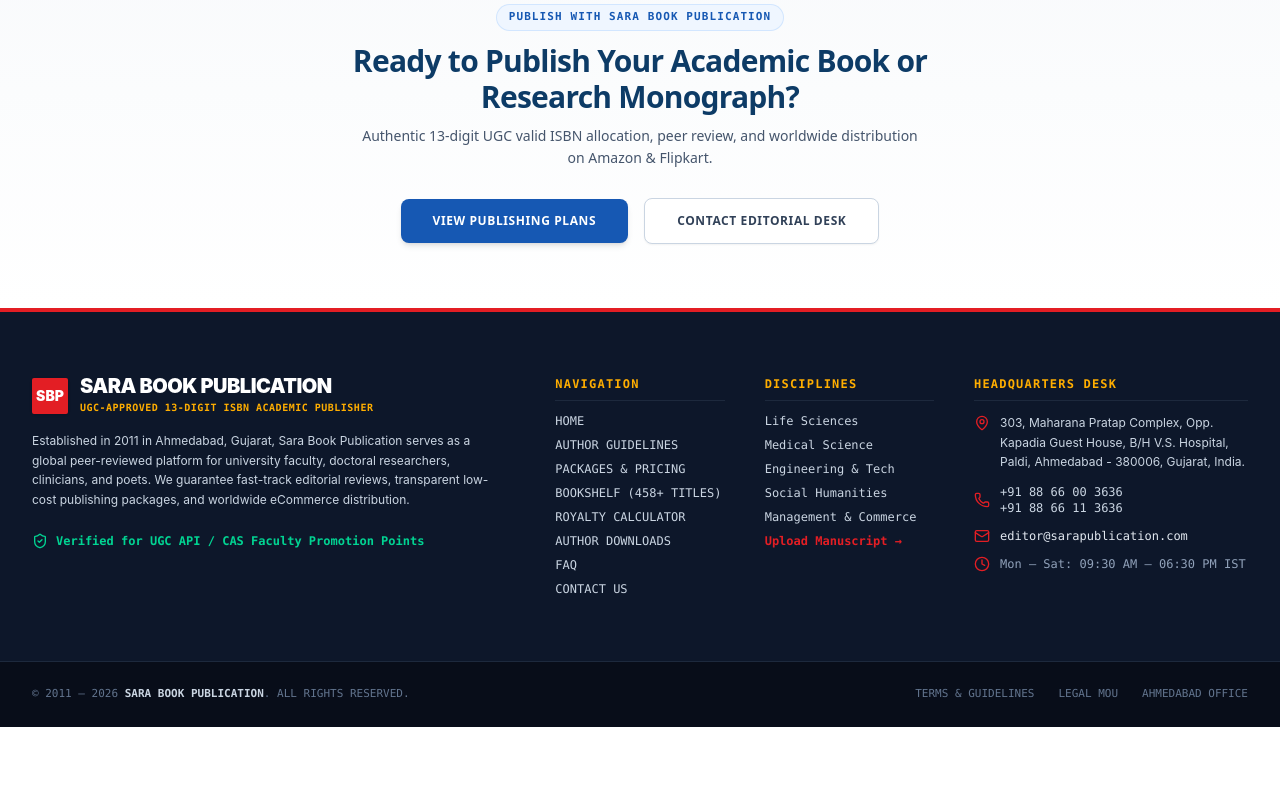
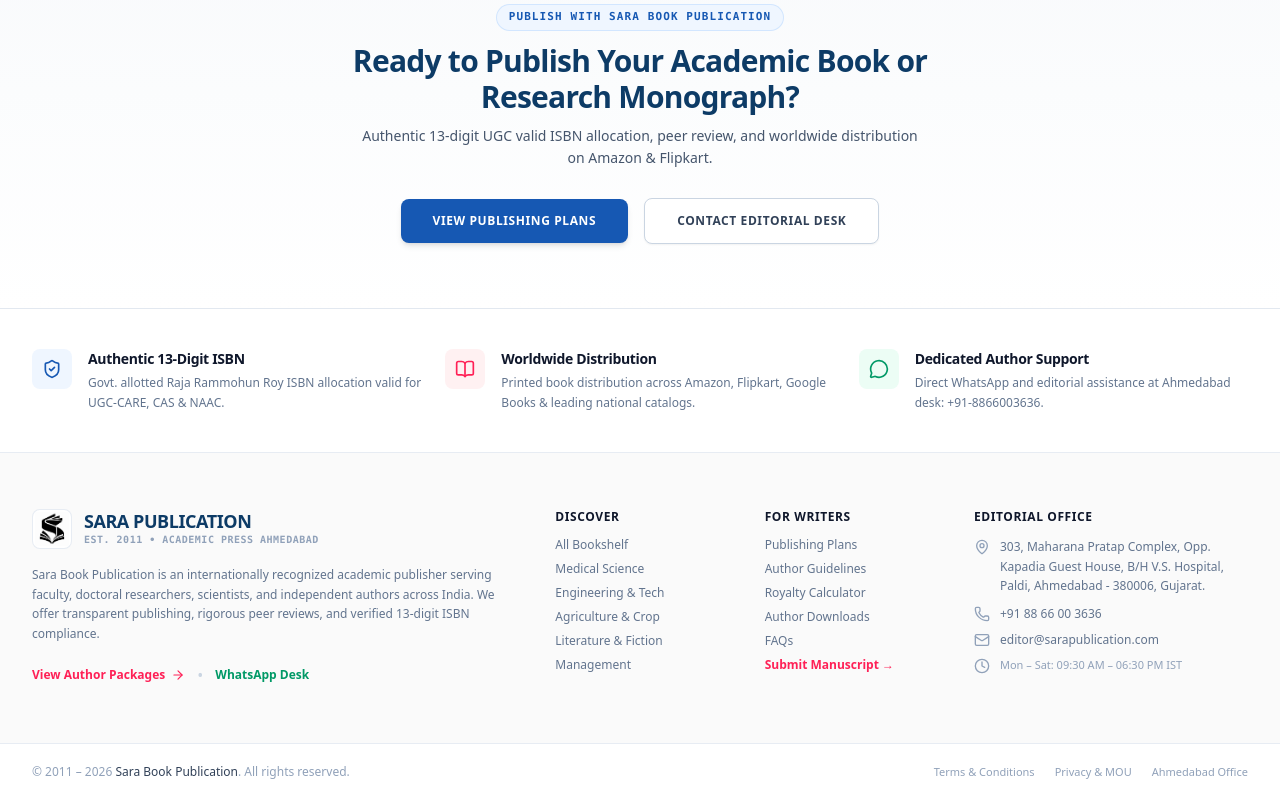
Before and after one commit to checkingm13-cell/sara-book, a Next.js app: page / in a window 1280 px wide. Shown: the part 2283-3083 px from the top of the page. Before the commit the page ends 3010 px from the top, so only its background shows below. Built offline with nearby package versions, Linux system fonts and the light colour scheme.

Commit message:
feat: redesign footer to match clean Notion Press aesthetic and brand logo

```diff
--- a/src/components/SaraFooter.tsx
+++ b/src/components/SaraFooter.tsx
@@ -1,133 +1,193 @@
 import Link from "next/link";
-import { Mail, Phone, MapPin, Clock, BookOpen, ShieldCheck } from "lucide-react";
+import Image from "next/image";
+import { Mail, Phone, MapPin, Clock, ShieldCheck, ArrowRight, BookOpen, MessageCircle } from "lucide-react";
 
 export default function SaraFooter() {
   const currentYear = new Date().getFullYear();
 
   return (
-    <footer className="w-full bg-[#0d172a] text-slate-400 border-t-4 border-[#e31e24]">
-      {/* Upper Main Footer Grid */}
-      <div className="max-w-[1440px] mx-auto px-4 sm:px-6 lg:px-8 py-16">
-        <div className="grid grid-cols-1 md:grid-cols-2 lg:grid-cols-12 gap-10">
+    <footer className="w-full bg-[#FAFAFA] border-t border-slate-200 text-slate-600 font-sans">
 
-          {/* Col 1: Identity & Editorial Philosophy (5 cols) */}
-          <div className="lg:col-span-5 space-y-4">
-            <div className="flex items-center gap-3">
-              <div className="w-9 h-9 bg-[#e31e24] text-white font-black text-sm flex items-center justify-center rounded-xs shadow-sm">
-                SBP
-              </div>
-              <div>
-                <span className="text-xl font-black text-white tracking-tight uppercase block leading-none">
-                  SARA BOOK PUBLICATION
-                </span>
-                <span className="text-[10px] font-mono font-bold text-[#ffae00] uppercase tracking-wider block mt-1">
-                  UGC-Approved 13-Digit ISBN Academic Publisher
-                </span>
-              </div>
+      {/* ─────────────────────────────────────────────────────────────
+          1. PRE-FOOTER QUICK VALUE STRIP (Matches Notion Press Aesthetics)
+         ───────────────────────────────────────────────────────────── */}
+      <div className="border-b border-slate-200/80 bg-white">
+        <div className="max-w-[1440px] mx-auto px-4 sm:px-6 lg:px-8 py-8 sm:py-10 grid grid-cols-1 md:grid-cols-3 gap-6">
+          <div className="flex items-start gap-4">
+            <div className="w-10 h-10 rounded-lg bg-blue-50 text-[#1658b3] flex items-center justify-center shrink-0">
+              <ShieldCheck className="w-5 h-5" />
             </div>
-
-            <p className="text-xs text-slate-300 leading-relaxed pr-6">
-              Established in 2011 in Ahmedabad, Gujarat, Sara Book Publication serves as a global peer-reviewed platform for university faculty, doctoral researchers, clinicians, and poets. We guarantee fast-track editorial reviews, transparent low-cost publishing packages, and worldwide eCommerce distribution.
-            </p>
-
-            <div className="pt-2 flex items-center gap-2 text-xs font-mono text-emerald-400 font-semibold">
-              <ShieldCheck className="w-4 h-4 text-emerald-400 shrink-0" />
-              <span>Verified for UGC API / CAS Faculty Promotion Points</span>
+            <div>
+              <h4 className="text-sm font-bold text-slate-900 tracking-tight">Authentic 13-Digit ISBN</h4>
+              <p className="text-xs text-slate-500 mt-1 leading-relaxed">
+                Govt. allotted Raja Rammohun Roy ISBN allocation valid for UGC-CARE, CAS & NAAC.
+              </p>
             </div>
           </div>
 
-          {/* Col 2: Quick Links & Navigation (2 cols) */}
+          <div className="flex items-start gap-4">
+            <div className="w-10 h-10 rounded-lg bg-rose-50 text-rose-500 flex items-center justify-center shrink-0">
+              <BookOpen className="w-5 h-5" />
+            </div>
+            <div>
+              <h4 className="text-sm font-bold text-slate-900 tracking-tight">Worldwide Distribution</h4>
+              <p className="text-xs text-slate-500 mt-1 leading-relaxed">
+                Printed book distribution across Amazon, Flipkart, Google Books & leading national catalogs.
+              </p>
+            </div>
+          </div>
+
+          <div className="flex items-start gap-4">
+            <div className="w-10 h-10 rounded-lg bg-emerald-50 text-emerald-600 flex items-center justify-center shrink-0">
+              <MessageCircle className="w-5 h-5" />
+            </div>
+            <div>
+              <h4 className="text-sm font-bold text-slate-900 tracking-tight">Dedicated Author Support</h4>
+              <p className="text-xs text-slate-500 mt-1 leading-relaxed">
+                Direct WhatsApp and editorial assistance at Ahmedabad desk: +91-8866003636.
+              </p>
+            </div>
+          </div>
+        </div>
+      </div>
+
+      {/* ─────────────────────────────────────────────────────────────
+          2. MAIN FOOTER CONTENT GRID (Clean White/Soft-Slate Notion Style)
+         ───────────────────────────────────────────────────────────── */}
+      <div className="max-w-[1440px] mx-auto px-4 sm:px-6 lg:px-8 py-12 sm:py-14">
+        <div className="grid grid-cols-1 md:grid-cols-2 lg:grid-cols-12 gap-8 lg:gap-10">
+
+          {/* Col 1: Brand & Editorial Identity (5 cols) */}
+          <div className="lg:col-span-5 space-y-4">
+            <Link href="/" className="flex items-center gap-3 group inline-flex">
+              <div className="relative w-10 h-10 rounded-lg overflow-hidden flex items-center justify-center bg-white border border-slate-200/80 p-0.5">
+                <Image
+                  src="/branding/sara-logo.png"
+                  alt="Sara Book Publication"
+                  width={40}
+                  height={40}
+                  className="object-contain w-full h-full"
+                />
+              </div>
+              <div>
+                <span className="text-lg font-black text-[#0D3B66] tracking-tight uppercase leading-none block font-sans">
+                  SARA PUBLICATION
+                </span>
+                <span className="text-[10px] font-mono tracking-wider text-slate-400 uppercase font-semibold block mt-0.5">
+                  EST. 2011 • ACADEMIC PRESS AHMEDABAD
+                </span>
+              </div>
+            </Link>
+
+            <p className="text-xs text-slate-500 leading-relaxed pr-4">
+              Sara Book Publication is an internationally recognized academic publisher serving faculty, doctoral researchers, scientists, and independent authors across India. We offer transparent publishing, rigorous peer reviews, and verified 13-digit ISBN compliance.
+            </p>
+
+            <div className="pt-1 flex items-center gap-3">
+              <Link
+                href="/packages"
+                className="inline-flex items-center gap-1.5 text-xs font-bold text-rose-500 hover:text-rose-600 transition"
+              >
+                <span>View Author Packages</span>
+                <ArrowRight className="w-3.5 h-3.5" />
+              </Link>
+              <span className="text-slate-300">•</span>
+              <a
+                href="https://wa.me/918866003636?text=Hello%20Sara%20Book%20Publication"
+                target="_blank"
+                rel="noreferrer"
+                className="text-xs font-semibold text-emerald-600 hover:text-emerald-700 transition"
+              >
+                WhatsApp Desk
+              </a>
+            </div>
+          </div>
+
+          {/* Col 2: Discover & Read (2 cols) */}
           <div className="lg:col-span-2 space-y-3">
-            <h3 className="text-xs font-mono font-bold uppercase tracking-widest text-[#ffae00] border-b border-slate-800 pb-2">
-              Navigation
-            </h3>
-            <ul className="space-y-2 text-xs font-mono uppercase text-slate-300">
+            <h4 className="text-xs font-bold uppercase tracking-wider text-slate-900">
+              Discover
+            </h4>
+            <ul className="space-y-2 text-xs text-slate-500">
               <li>
-                <Link href="/" className="hover:text-white hover:underline transition">Home</Link>
+                <Link href="/bookshelf" className="hover:text-rose-500 transition">All Bookshelf</Link>
               </li>
               <li>
-                <Link href="/author-guidelines" className="hover:text-white hover:underline transition">Author Guidelines</Link>
+                <Link href="/bookshelf?q=Medical" className="hover:text-rose-500 transition">Medical Science</Link>
               </li>
               <li>
-                <Link href="/packages" className="hover:text-white hover:underline transition">Packages & Pricing</Link>
+                <Link href="/bookshelf?q=Engineering" className="hover:text-rose-500 transition">Engineering & Tech</Link>
               </li>
               <li>
-                <Link href="/bookshelf" className="hover:text-white hover:underline transition">Bookshelf (458+ Titles)</Link>
+                <Link href="/bookshelf?q=Agriculture" className="hover:text-rose-500 transition">Agriculture & Crop</Link>
               </li>
               <li>
-                <Link href="/calculator" className="hover:text-white hover:underline transition">Royalty Calculator</Link>
+                <Link href="/bookshelf?q=Literature" className="hover:text-rose-500 transition">Literature & Fiction</Link>
               </li>
               <li>
-                <Link href="/download" className="hover:text-white hover:underline transition">Author Downloads</Link>
-              </li>
-              <li>
-                <Link href="/faq" className="hover:text-white hover:underline transition">FAQ</Link>
-              </li>
-              <li>
-                <Link href="/contact" className="hover:text-white hover:underline transition">Contact Us</Link>
+                <Link href="/bookshelf?q=Management" className="hover:text-rose-500 transition">Management</Link>
               </li>
             </ul>
           </div>
 
-          {/* Col 3: Academic Disciplines (2 cols) */}
+          {/* Col 3: For Authors & Writers (2 cols) */}
           <div className="lg:col-span-2 space-y-3">
-            <h3 className="text-xs font-mono font-bold uppercase tracking-widest text-[#ffae00] border-b border-slate-800 pb-2">
-              Disciplines
-            </h3>
-            <ul className="space-y-2 text-xs text-slate-300 font-mono">
+            <h4 className="text-xs font-bold uppercase tracking-wider text-slate-900">
+              For Writers
+            </h4>
+            <ul className="space-y-2 text-xs text-slate-500">
               <li>
-                <Link href="/bookshelf" className="hover:text-white transition">Life Sciences</Link>
+                <Link href="/packages" className="hover:text-rose-500 transition">Publishing Plans</Link>
               </li>
               <li>
-                <Link href="/bookshelf" className="hover:text-white transition">Medical Science</Link>
+                <Link href="/author-guidelines" className="hover:text-rose-500 transition">Author Guidelines</Link>
               </li>
               <li>
-                <Link href="/bookshelf" className="hover:text-white transition">Engineering & Tech</Link>
+                <Link href="/calculator" className="hover:text-rose-500 transition">Royalty Calculator</Link>
               </li>
               <li>
-                <Link href="/bookshelf" className="hover:text-white transition">Social Humanities</Link>
+                <Link href="/download" className="hover:text-rose-500 transition">Author Downloads</Link>
               </li>
               <li>
-                <Link href="/bookshelf" className="hover:text-white transition">Management & Commerce</Link>
+                <Link href="/faq" className="hover:text-rose-500 transition">FAQs</Link>
               </li>
               <li>
-                <Link href="/publish" className="hover:text-white transition text-[#e31e24] font-bold">Upload Manuscript &rarr;</Link>
+                <Link href="/publish" className="hover:text-rose-500 font-semibold text-rose-500 transition">Submit Manuscript &rarr;</Link>
               </li>
             </ul>
           </div>
 
           {/* Col 4: Registered Office & Contacts (3 cols) */}
           <div className="lg:col-span-3 space-y-3">
-            <h3 className="text-xs font-mono font-bold uppercase tracking-widest text-[#ffae00] border-b border-slate-800 pb-2">
-              Headquarters Desk
-            </h3>
+            <h4 className="text-xs font-bold uppercase tracking-wider text-slate-900">
+              Editorial Office
+            </h4>
 
-            <div className="space-y-3 text-xs text-slate-300">
+            <div className="space-y-2.5 text-xs text-slate-500">
               <div className="flex items-start gap-2.5">
-                <MapPin className="w-4 h-4 text-[#e31e24] shrink-0 mt-0.5" />
+                <MapPin className="w-4 h-4 text-slate-400 shrink-0 mt-0.5" />
                 <address className="not-italic leading-relaxed">
-                  303, Maharana Pratap Complex, Opp. Kapadia Guest House, B/H V.S. Hospital, Paldi, Ahmedabad - 380006, Gujarat, India.
+                  303, Maharana Pratap Complex, Opp. Kapadia Guest House, B/H V.S. Hospital, Paldi, Ahmedabad - 380006, Gujarat.
                 </address>
               </div>
 
               <div className="flex items-center gap-2.5">
-                <Phone className="w-4 h-4 text-[#e31e24] shrink-0" />
-                <div className="font-mono">
-                  <a href="tel:+918866003636" className="hover:text-white block">+91 88 66 00 3636</a>
-                  <a href="tel:+918866113636" className="hover:text-white block">+91 88 66 11 3636</a>
+                <Phone className="w-4 h-4 text-slate-400 shrink-0" />
+                <div>
+                  <a href="tel:+918866003636" className="hover:text-slate-900 font-medium block">+91 88 66 00 3636</a>
                 </div>
               </div>
 
               <div className="flex items-center gap-2.5">
-                <Mail className="w-4 h-4 text-[#e31e24] shrink-0" />
-                <a href="mailto:editor@sarapublication.com" className="font-mono hover:text-white text-slate-200">
+                <Mail className="w-4 h-4 text-slate-400 shrink-0" />
+                <a href="mailto:editor@sarapublication.com" className="hover:text-slate-900">
                   editor@sarapublication.com
                 </a>
               </div>
 
               <div className="flex items-center gap-2.5">
-                <Clock className="w-4 h-4 text-[#e31e24] shrink-0" />
-                <span className="font-mono text-slate-400">Mon – Sat: 09:30 AM – 06:30 PM IST</span>
+                <Clock className="w-4 h-4 text-slate-400 shrink-0" />
+                <span className="text-slate-400 text-[11px]">Mon – Sat: 09:30 AM – 06:30 PM IST</span>
               </div>
             </div>
           </div>
@@ -135,19 +195,22 @@
         </div>
       </div>
 
-      {/* Bottom Legal Copyright Strip */}
-      <div className="bg-[#080d19] border-t border-slate-800 py-6">
-        <div className="max-w-[1440px] mx-auto px-4 sm:px-6 lg:px-8 flex flex-col sm:flex-row items-center justify-between text-[11px] font-mono text-slate-500 gap-4">
+      {/* ─────────────────────────────────────────────────────────────
+          3. BOTTOM COPYRIGHT STRIP (Minimal & Light)
+         ───────────────────────────────────────────────────────────── */}
+      <div className="border-t border-slate-200/80 bg-white py-5">
+        <div className="max-w-[1440px] mx-auto px-4 sm:px-6 lg:px-8 flex flex-col sm:flex-row items-center justify-between text-xs text-slate-400 gap-3">
           <div>
-            &copy; 2011 – {currentYear} <strong className="text-slate-300">SARA BOOK PUBLICATION</strong>. ALL RIGHTS RESERVED.
+            &copy; 2011 – {currentYear} <strong className="text-slate-700 font-medium">Sara Book Publication</strong>. All rights reserved.
           </div>
-          <div className="flex items-center gap-6">
-            <Link href="/author-guidelines" className="hover:text-slate-300 transition">TERMS & GUIDELINES</Link>
-            <Link href="/download" className="hover:text-slate-300 transition">LEGAL MOU</Link>
-            <Link href="/contact" className="hover:text-slate-300 transition">AHMEDABAD OFFICE</Link>
+          <div className="flex items-center gap-5 text-[11px]">
+            <Link href="/author-guidelines" className="hover:text-slate-600 transition">Terms & Conditions</Link>
+            <Link href="/download" className="hover:text-slate-600 transition">Privacy & MOU</Link>
+            <Link href="/contact" className="hover:text-slate-600 transition">Ahmedabad Office</Link>
           </div>
         </div>
       </div>
+
     </footer>
   );
 }
```
